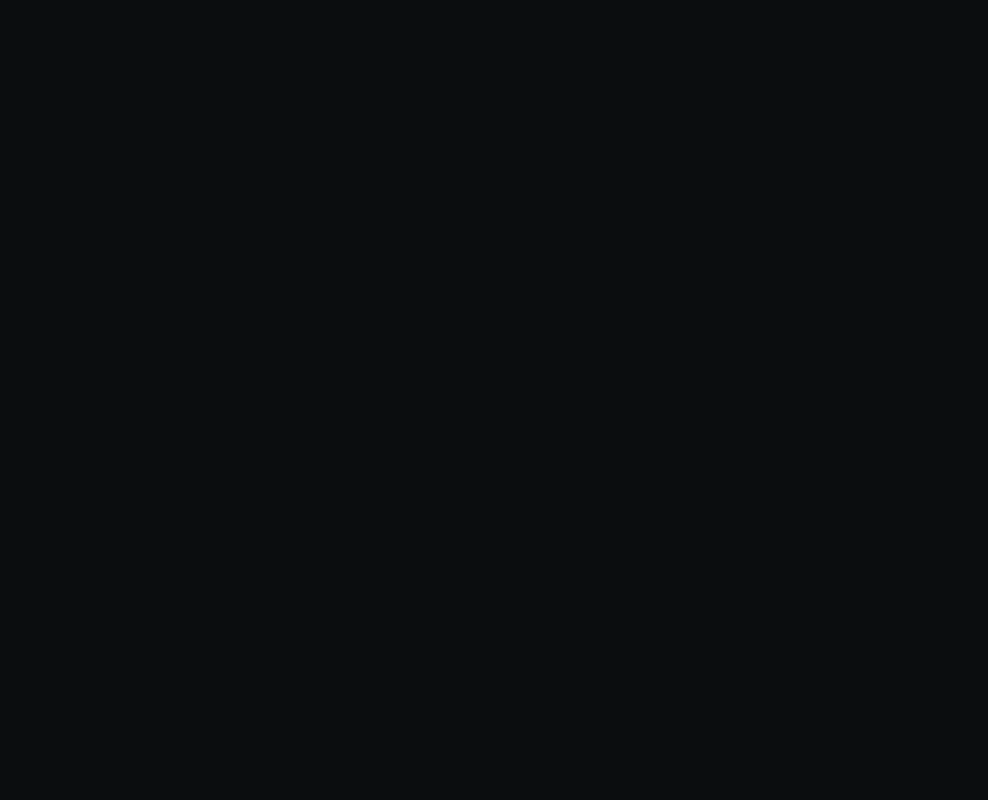
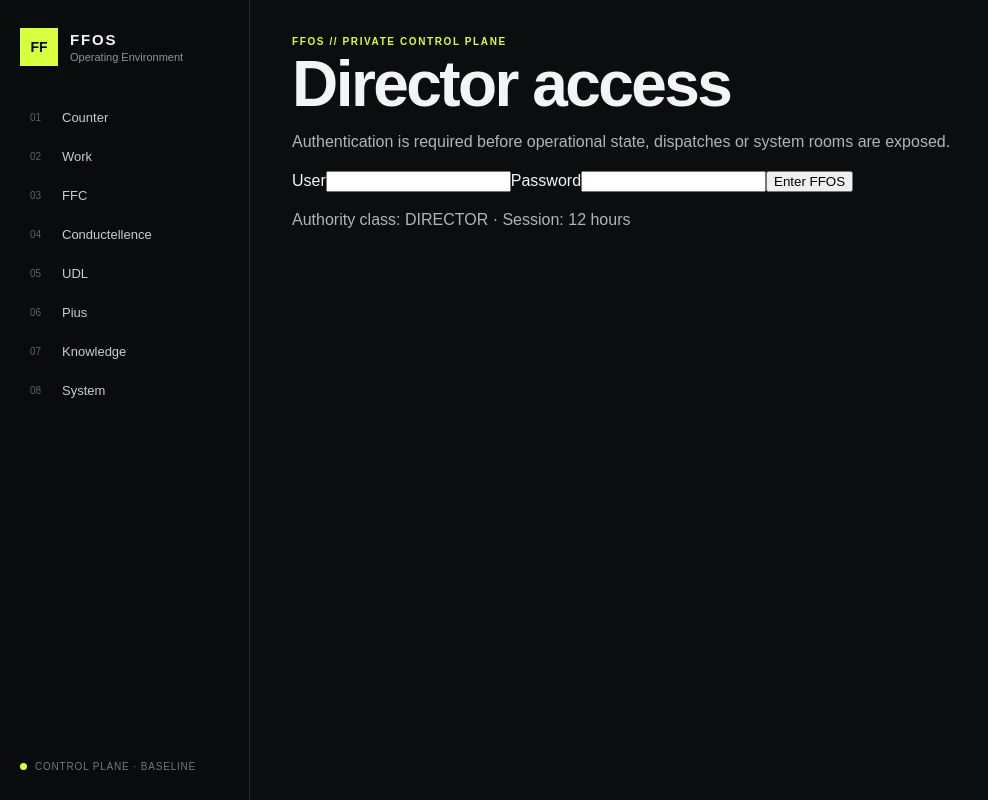
Before and after one commit to Motherpher/FFOS, a Next.js app in the folder apps/web/: page /login in a window 1280 px wide. Before the commit this address had no page. Shown: the whole page, without its empty margins (0-988 px from the left). Built offline with nearby package versions, Linux system fonts and the light colour scheme.

Commit message:
WP-02: add private Director login surface

```diff
--- /dev/null
+++ b/apps/web/app/login/page.tsx
@@ -0,0 +1,38 @@
+type LoginPageProps = {
+  searchParams: Promise<{ error?: string; next?: string }>;
+};
+
+export default async function LoginPage({ searchParams }: LoginPageProps) {
+  const params = await searchParams;
+  const next = params.next && params.next.startsWith("/") ? params.next : "/";
+  const invalid = params.error === "invalid";
+
+  return (
+    <div className="loginShell">
+      <section className="loginPanel">
+        <p className="eyebrow">FFOS // PRIVATE CONTROL PLANE</p>
+        <h1>Director access</h1>
+        <p className="loginIntro">
+          Authentication is required before operational state, dispatches or system rooms are exposed.
+        </p>
+
+        {invalid ? <p className="loginError">Access denied. Check credentials.</p> : null}
+
+        <form className="loginForm" action="/api/session" method="post">
+          <input type="hidden" name="next" value={next} />
+          <label>
+            <span>User</span>
+            <input name="user" autoComplete="username" required />
+          </label>
+          <label>
+            <span>Password</span>
+            <input name="password" type="password" autoComplete="current-password" required />
+          </label>
+          <button type="submit">Enter FFOS</button>
+        </form>
+
+        <p className="loginMeta">Authority class: DIRECTOR · Session: 12 hours</p>
+      </section>
+    </div>
+  );
+}
```
